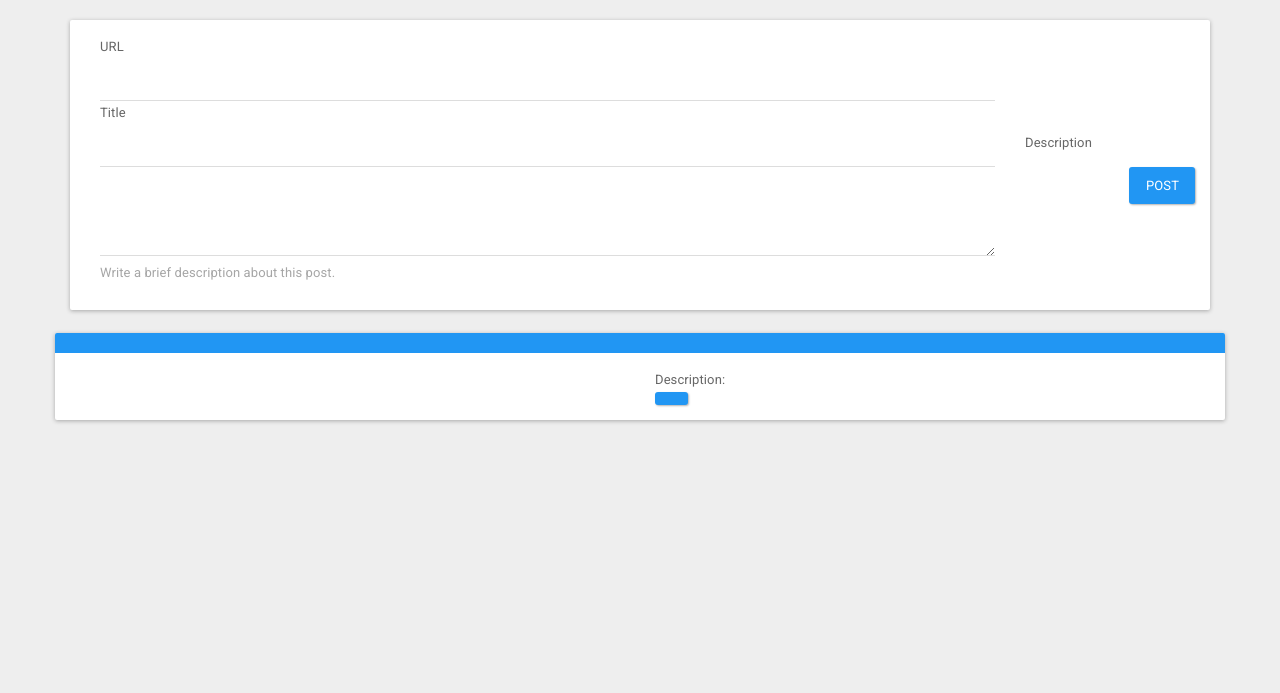
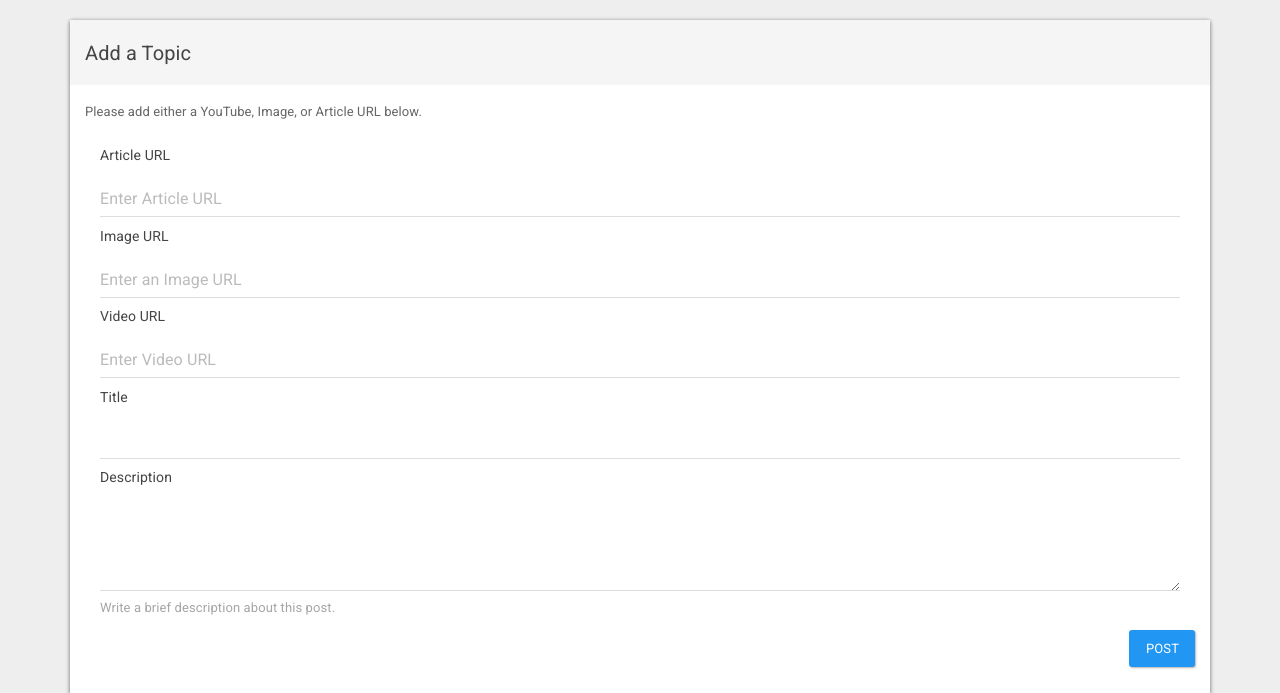
Before and after one commit to kflint2/final-project, a website: page public/views/index.html at #/collection in a window 1280 px wide. Both pictures are taken after a click on the link "POST". Shown: the part 107-800 px from the top of the page. Drawn offline with nearby package versions, Linux system fonts and the light colour scheme; some packages are replaced by stand-ins of ours; files whose address does not match are found by name.

Commit message:
Url fields now disappear when one of the other 3 have been text in them. This stops the user from adding multiple. Got youtube url to work by using trustresourceurl

```diff
--- a/public/views/posts/posts.js
+++ b/public/views/posts/posts.js
@@ -13,6 +13,8 @@ app.factory("Post", function () {
 
     var post = function () {
         this.url = "";
+        this.imageUrl = "";
+        this.videoUrl = "";
         this.title = "";
         this.description = "";
         this.votes = 5;
@@ -37,6 +39,7 @@ app.service('dataService', function () {
     };
 
     this.getPosts = function () {
+
         return posts; //Will actually be $http.get
     };
 
@@ -50,14 +53,14 @@ app.service('dataService', function () {
 
 });
 
-app.controller('postCtrl', function ($scope, Post, dataService) {
+app.controller('postCtrl', function ($scope, Post, dataService, $sce) {
     $scope.posts = dataService.getPosts();
     $scope.post = new Post();
     $scope.commentStr = "";
 
     $scope.createPost = function () {
         //write validation code
-
+        console.log("CLICKED");
         dataService.createPost($scope.post);
         $scope.post = {};
         $scope.posts = dataService.getPosts();
@@ -66,6 +69,15 @@ app.controller('postCtrl', function ($scope, Post, dataService) {
     $scope.addComment = function (post) {
         dataService.addComment($scope.commentStr, post);
     };
+
+    $scope.getAuthorizedUrl = function(url) {
+        console.log("TEST", url);
+        return $sce.trustAsResourceUrl(url);
+    };
+    //can pull this out
+//    $scope.trustURL = function (url){
+//        $sce.trustAsResourceUrl("https://docs.angularjs.org");
+//    };
 });
 
 // ng-show="posts.count > 0"
--- a/public/views/posts/posts.tpl.html
+++ b/public/views/posts/posts.tpl.html
@@ -4,23 +4,42 @@
 
 
 <div class="container">
+
+    <div class="row">
+        <div class="col-md-12">
             <div class="panel panel-default">
+                <div class="panel panel-default">
+                    <div class="panel-heading">
+                        <h5>Add a Topic</h5>
+                    </div>
+                    <form name="inputFields">
                         <div class="panel-body">
-            <div class="col-lg-10">
-                <label class="control-label" for="inputDefault">URL</label>
-                <input type="text" class="form-control" id="inputDefault" ng-model="post.url">
+                            <p>Please add either a YouTube, Image, or Article URL below.</p>
+                            <div class="col-lg-12">
+                                <label class="control-label" for="inputDefault"><h6>Article URL</h6></label>
+                                <input type="text" name="urlInput" placeholder="Enter Article URL" class="form-control" id="inputDefault" ng-model="post.url" ng-disabled="inputFields.imageUrlInput.$dirty || inputFields.videoUrlInput.$dirty">
+                            </div>
+                            <br>
+                            <div class="col-lg-12">
+                                <label class="control-label" for="inputDefault"><h6>Image URL</h6></label>
+                                <input type="text" name="imageUrlInput" placeholder="Enter an Image URL" class="form-control" id="inputDefault" ng-model="post.imageUrl" ng-disabled="inputFields.urlInput.$dirty || inputFields.videoUrlInput.$dirty">
+                            </div>
+                            <br>
+                            <div class="col-lg-12">
+                                <label class="control-label" for="inputDefault"><h6>Video URL</h6></label>
+                                <input type="url" name="videoUrlInput" placeholder="Enter Video URL" class="form-control" id="inputDefault" ng-model="post.videoUrl" ng-disabled="inputFields.urlInput.$dirty || inputFields.imageUrlInput.$dirty">
                             </div>
                             <br>
                             <br>
-            <div class="col-lg-10">
-                <label class="control-label" for="inputDefault">Title</label>
+                            <div class="col-lg-12">
+                                <label class="control-label" for="inputDefault"><h6>Title</h6></label>
                                 <input type="text" class="form-control" id="inputDefault" ng-model="post.title">
                             </div>
                             <br>
                             <br>
-            <label for="textArea" class="col-lg-2 control-label">Description</label>
+                            <label for="textArea" class="col-lg-12 control-label"><h6>Description</h6></label>
 
-            <div class="col-lg-10">
+                            <div class="col-lg-12">
                                 <textarea class="form-control" rows="3" id="textArea" ng-model="post.description"></textarea>
                                 <span class="help-block">Write a brief description about this post.</span>
                             </div>
@@ -28,26 +47,34 @@
                                 <a class="btn btn-primary" ng-click="createPost()">Post</a>
                             </p>
                         </div>
+                    </form>
+                </div>
+
 
 
             </div>
+        </div>
+    </div>
 
-
-    <div class="panel panel-primary row" ng-repeat="newPost in posts">
+    <div class="row">
+        <div class="col-md-12">
+            <div class="panel panel-primary" ng-repeat="newPost in posts">
                 <div class="panel-heading">
                     <h3 class="panel-title">{{newPost.title}}</h3>
                 </div>
-        <div class="panel-body">
-            <div class="col-md-6"> {{newPost.url}}
+                <div class="row panel-body">
+                    <div class="col-md-6">
+                        <!--<img ng-src="{{newPost.imageUrl}}">-->
+                        <iframe ng-src="{{getAuthorizedUrl(newPost.videoUrl)}}"></iframe>
+
+
                     </div>
-            <div class="col-md-6">
-                <div>Description: {{newPost.description}}</div>
-                <div class="btn btn-primary">{{newPost.url}}</div>
-
+                    <div class="col-md-3" style="text-align:left">
+                        <div>Description: This is a test description bla bla bla test test {{newPost.description}}</div>
+                    </div>
                 </div>
 
             </div>
         </div>
-
-
     </div>
+</div>
```
Also changed, not shown: public/views/collection/collection.tpl.html (+24 -0 lines), 1 other file. Lines whose indentation alone changed are shown as unchanged.
